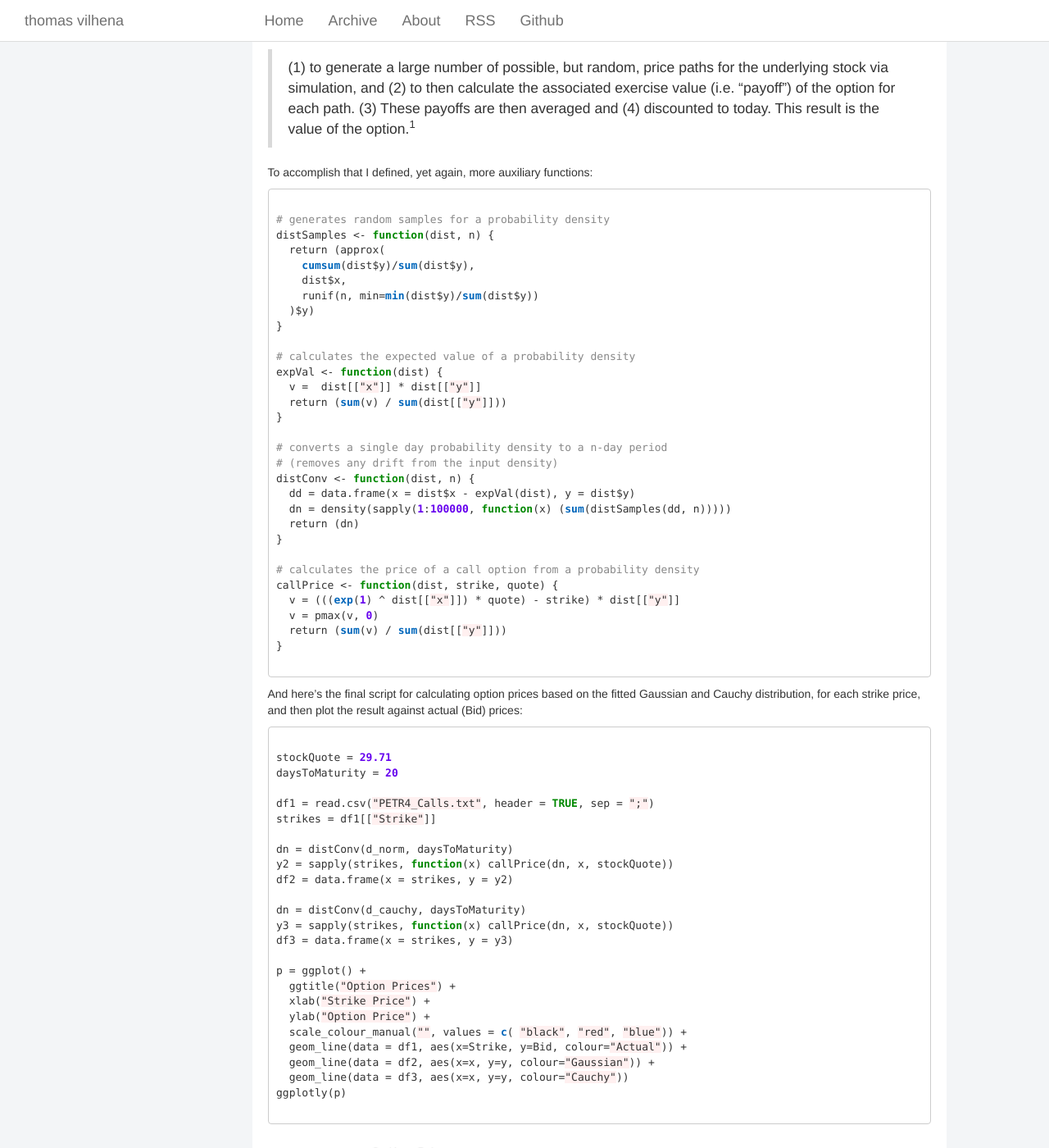
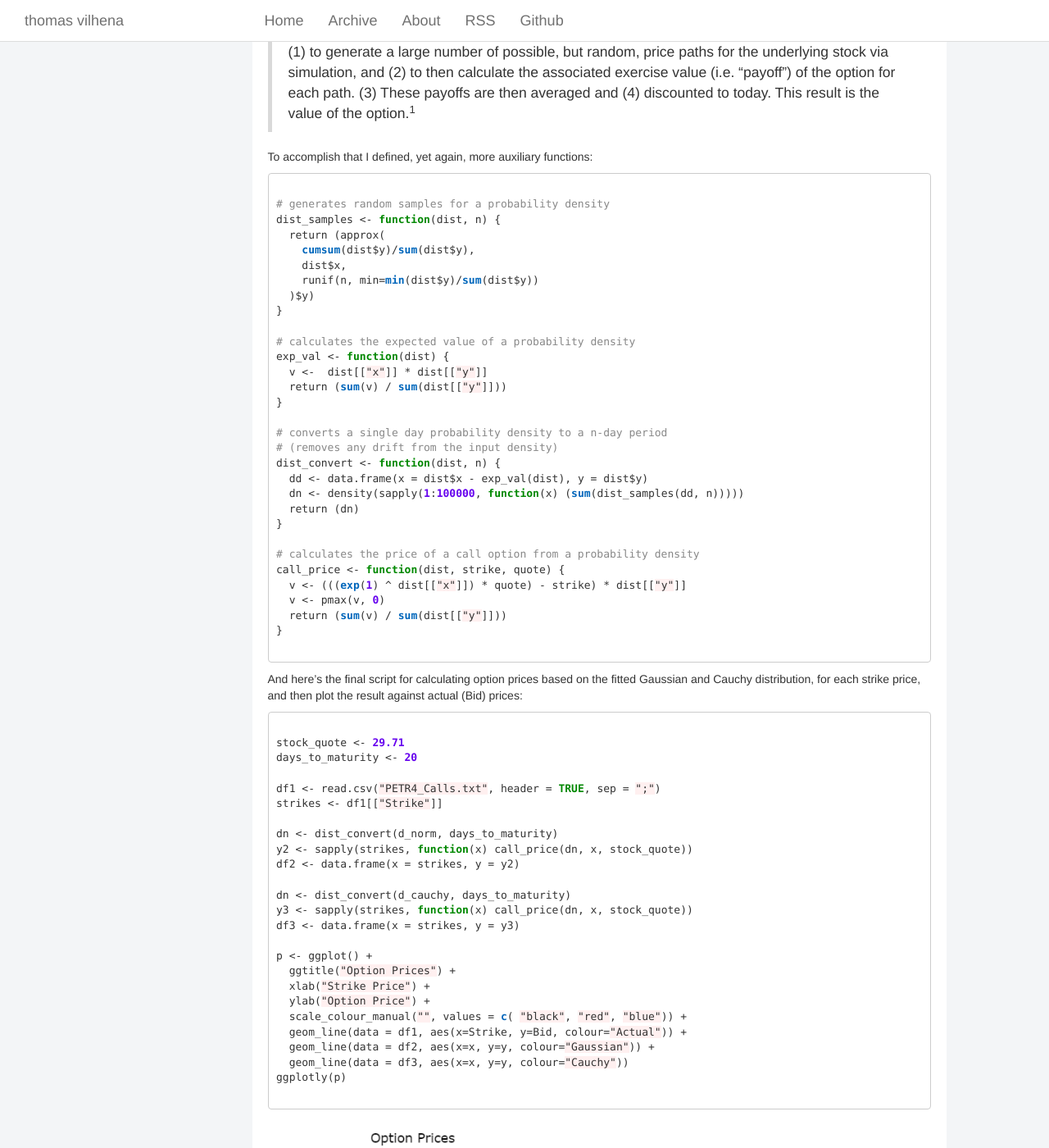
Before and after one commit to TCGV/blog, a Jekyll site: the page built from _posts/2019-12-23-stock-option-pricing-inference.md, in a window 1280 px wide and 1400 px high, scrolled down 5806 px. Shown: the whole window at 82% size. Built offline with Jekyll 4.4.1, drawn with Linux system fonts in a browser that asks for light colours; some of the changed text lies outside the part shown.

Commit message:
Adhering to R style conventions

````diff
--- a/_posts/2019-12-23-stock-option-pricing-inference.md
+++ b/_posts/2019-12-23-stock-option-pricing-inference.md
@@ -64,12 +64,12 @@ Under the Monte Carlo method, in order to calculate the price of a stock option,
 
 ```r
 
-x = read.table("PETR4_Returns.txt")[["V1"]]
+x <- read.table("PETR4_Returns.txt")[["V1"]]
 
-d_real = density(x)
-df = data.frame(x = d_real[["x"]], y = d_real[["y"]])
+d_real <- density(x)
+df <- data.frame(x = d_real[["x"]], y = d_real[["y"]])
 
-p = ggplot() +
+p <- ggplot() +
   ggtitle("PETR4 daily returns density estimate") +
   geom_line(data = df, aes(x=x, y=y), colour="black")
 ggplotly(p)
@@ -92,32 +92,31 @@ Let's try to fit a Gaussian density function to our market data, and see what it
 ```r
 
 # generates a truncated gaussian density
-dnorm2 <- function(std, mean, min, max) {
-  d.x = (0:511) * (max - min) / 511 + min
-  d.y = dnorm(d.x, mean, sd = std)
-  d.y = d.y / integrate.xy(d.x, d.y)
-  f = data.frame(x = d.x, y = d.y)
+dgauss <- function(std, mean, min, max) {
+  d.x <- (0:511) * (max - min) / 511 + min
+  d.y <- dnorm(d.x, mean, sd = std)
+  d.y <- d.y / integrate.xy(d.x, d.y)
+  f <- data.frame(x = d.x, y = d.y)
   return (f)
 }
 
 # interpolates data frame
-ipol <- function(df, min, max, n) {
-  step = (max - min) / n
-  pol = data.frame(
+interpolate <- function(df, min, max, n) {
+  step <- (max - min) / n
+  pol <- data.frame(
     with(df,
          approx(x, y, xout = seq(min, max, by = step))
-    ),
-    method = "approx()"
+    )
   )
   return (pol)
 }
 
 # measures the difference between two density functions
-distDiff <- function(dist1, dist2) {
-  start = max(min(dist1[["x"]]), min(dist2[["x"]]))
-  end = min(max(dist1[["x"]]), max(dist2[["x"]]))
-  pol1 = ipol(dist1, start, end, 511)
-  pol2 = ipol(dist2, start, end, 511)
+dist_diff <- function(dist1, dist2) {
+  start <- max(min(dist1[["x"]]), min(dist2[["x"]]))
+  end <- min(max(dist1[["x"]]), max(dist2[["x"]]))
+  pol1 <- interpolate(dist1, start, end, 511)
+  pol2 <- interpolate(dist2, start, end, 511)
   return (sqrt(sum((pol1[["y"]] - pol2[["y"]]) ^ 2) / length(pol1[["y"]])))
 }
 
@@ -127,22 +126,22 @@ With these functions I developed a simple brute force script to find the Gaussia
 
 ```r
 
-minErr = Inf
-d_norm = c()
+minErr <- Inf
+d_norm <- c()
 
 for(k in seq(0.001, 0.1, by = 0.0001)) {
-  dist = dnorm2(k, mean(x), -6 * sd(x), 6 * sd(x))
-  err = distDiff(dist, d_real)
+  dist <- dgauss(k, mean(x), -6 * sd(x), 6 * sd(x))
+  err <- dist_diff(dist, d_real)
   if (err < minErr) {
-    d_norm = dist
-    minErr = err
+    d_norm <- dist
+    minErr <- err
   }
 }
 
-df1 = data.frame(x = d_real[["x"]], y = d_real[["y"]])
-df2 = data.frame(x = d_norm[["x"]], y = d_norm[["y"]])
+df1 <- data.frame(x = d_real[["x"]], y = d_real[["y"]])
+df2 <- data.frame(x = d_norm[["x"]], y = d_norm[["y"]])
 
-p =  ggplot() +
+p <-  ggplot() +
   ggtitle("Probability densities") +
   scale_colour_manual("", values = c("red", "blue")) +
   geom_line(data = df1, aes(x=x, y=y, colour="Observed")) +
@@ -170,35 +169,35 @@ So let's see how it performs. Initially, I defined the following auxiliary funct
 
 # generates a truncated cauchy density
 dcauchy <- function(s, t, min, max) {
-  d.x = (0:511) * (max - min) / 511 + min
-  d.y = 1 / (s * pi * (1 + ((d.x - t) / s) ^ 2))
-  d.y = d.y / integrate.xy(d.x, d.y)
-  f = data.frame(x = d.x, y = d.y)
+  d.x <- (0:511) * (max - min) / 511 + min
+  d.y <- 1 / (s * pi * (1 + ((d.x - t) / s) ^ 2))
+  d.y <- d.y / integrate.xy(d.x, d.y)
+  f <- data.frame(x = d.x, y = d.y)
   return (f)
 }
 
 ```
 
-The brute force fitting script is the same as the previous one, replacing the call to `dnorm2` with `dcauchy`:
+The brute force fitting script is the same as the previous one, replacing the call to `dgauss` with `dcauchy`:
 
 ```r
 
-minErr = Inf
-d_cauchy = c()
+minErr <- Inf
+d_cauchy <- c()
 
 for(k in seq(0.001, 0.1, by = 0.0001)) {
-  dist = dcauchy(k * (sqrt(2/pi)), mean(x), -6*sd(x), 6*sd(x))
-  err = distDiff(dist, d_real)
+  dist <- dcauchy(k * (sqrt(2/pi)), mean(x), -6*sd(x), 6*sd(x))
+  err <- dist_diff(dist, d_real)
   if (err < minErr) {
-    d_cauchy = dist
-    minErr = err
+    d_cauchy <- dist
+    minErr <- err
   }
 }
 
-df1 = data.frame(x = d_real[["x"]], y = d_real[["y"]])
-df2 = data.frame(x = d_cauchy[["x"]], y = d_cauchy[["y"]])
+df1 <- data.frame(x = d_real[["x"]], y = d_real[["y"]])
+df2 <- data.frame(x = d_cauchy[["x"]], y = d_cauchy[["y"]])
 
-p =  ggplot() +
+p <-  ggplot() +
   ggtitle("Probability densities") +
   scale_colour_manual("", values = c("red", "blue")) +
   geom_line(data = df1, aes(x=x, y=y, colour="Observed")) +
@@ -230,7 +229,7 @@ To accomplish that I defined, yet again, more auxiliary functions:
 ```r
 
 # generates random samples for a probability density
-distSamples <- function(dist, n) {
+dist_samples <- function(dist, n) {
   return (approx(
     cumsum(dist$y)/sum(dist$y),
     dist$x,
@@ -239,23 +238,23 @@ distSamples <- function(dist, n) {
 }
 
 # calculates the expected value of a probability density
-expVal <- function(dist) {
-  v =  dist[["x"]] * dist[["y"]]
+exp_val <- function(dist) {
+  v <-  dist[["x"]] * dist[["y"]]
   return (sum(v) / sum(dist[["y"]]))
 }
 
 # converts a single day probability density to a n-day period
 # (removes any drift from the input density)
-distConv <- function(dist, n) {
-  dd = data.frame(x = dist$x - expVal(dist), y = dist$y)
-  dn = density(sapply(1:100000, function(x) (sum(distSamples(dd, n)))))
+dist_convert <- function(dist, n) {
+  dd <- data.frame(x = dist$x - exp_val(dist), y = dist$y)
+  dn <- density(sapply(1:100000, function(x) (sum(dist_samples(dd, n)))))
   return (dn)
 }
 
 # calculates the price of a call option from a probability density
-callPrice <- function(dist, strike, quote) {
-  v = (((exp(1) ^ dist[["x"]]) * quote) - strike) * dist[["y"]]
-  v = pmax(v, 0)
+call_price <- function(dist, strike, quote) {
+  v <- (((exp(1) ^ dist[["x"]]) * quote) - strike) * dist[["y"]]
+  v <- pmax(v, 0)
   return (sum(v) / sum(dist[["y"]]))
 }
 
@@ -265,21 +264,21 @@ And here's the final script for calculating option prices based on the fitted Ga
 
 ```r
 
-stockQuote = 29.71
-daysToMaturity = 20
+stock_quote <- 29.71
+days_to_maturity <- 20
 
-df1 = read.csv("PETR4_Calls.txt", header = TRUE, sep = ";")
-strikes = df1[["Strike"]]
+df1 <- read.csv("PETR4_Calls.txt", header = TRUE, sep = ";")
+strikes <- df1[["Strike"]]
 
-dn = distConv(d_norm, daysToMaturity)
-y2 = sapply(strikes, function(x) callPrice(dn, x, stockQuote))
-df2 = data.frame(x = strikes, y = y2)
+dn <- dist_convert(d_norm, days_to_maturity)
+y2 <- sapply(strikes, function(x) call_price(dn, x, stock_quote))
+df2 <- data.frame(x = strikes, y = y2)
 
-dn = distConv(d_cauchy, daysToMaturity)
-y3 = sapply(strikes, function(x) callPrice(dn, x, stockQuote))
-df3 = data.frame(x = strikes, y = y3)
+dn <- dist_convert(d_cauchy, days_to_maturity)
+y3 <- sapply(strikes, function(x) call_price(dn, x, stock_quote))
+df3 <- data.frame(x = strikes, y = y3)
 
-p = ggplot() +
+p <- ggplot() +
   ggtitle("Option Prices") +
   xlab("Strike Price") +
   ylab("Option Price") +
@@ -302,17 +301,17 @@ So after analysing this plot I had an idea, since this final script can take any
 
 ```r
 
-stockQuote = 29.71
-daysToMaturity = 20
+stock_quote <- 29.71
+days_to_maturity <- 20
 
-df1 = read.csv("PETR4_Calls.txt", header = TRUE, sep = ";")
-strikes = df1[["Strike"]]
+df1 <- read.csv("PETR4_Calls.txt", header = TRUE, sep = ";")
+strikes <- df1[["Strike"]]
 
-dn = distConv(d_real, daysToMaturity)
-y2 = sapply(strikes, function(x) callPrice(dn, x, stockQuote))
-df2 = data.frame(x = strikes, y = y2)
+dn <- dist_convert(d_real, days_to_maturity)
+y2 <- sapply(strikes, function(x) call_price(dn, x, stock_quote))
+df2 <- data.frame(x = strikes, y = y2)
 
-p = ggplot() +
+p <- ggplot() +
   ggtitle("Option Prices") +
   xlab("Strike Price") +
   ylab("Option Price") +
````
